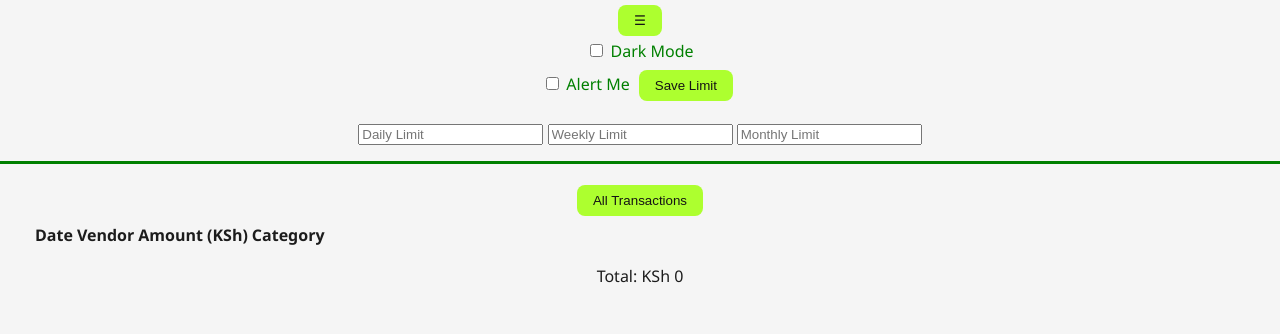
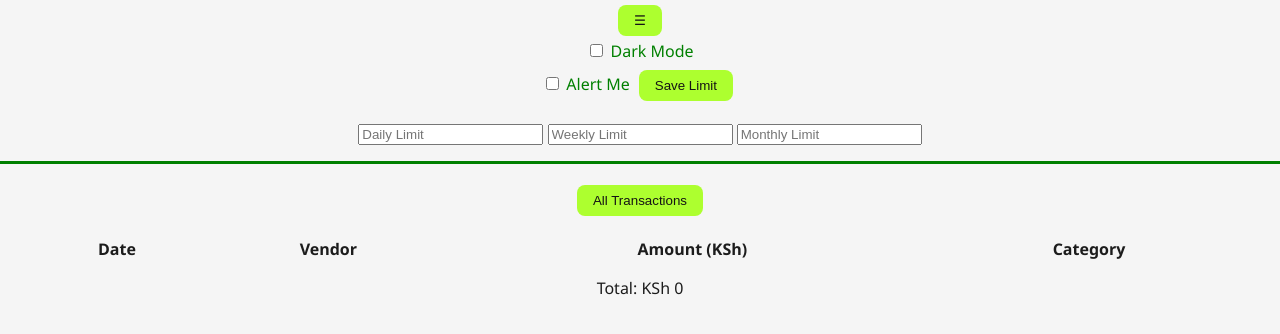
Before and after one commit to NdoloMwende/Chingri-Transactions-Tracker, a plain HTML site: page index.html in a window 1280 px wide. Shown: the part 102-436 px from the top of the page. Drawn offline with Linux system fonts and the light colour scheme.

Commit message:
Styled tx table

```diff
--- a/style.css
+++ b/style.css
@@ -38,3 +38,13 @@ button {
   border-radius: var(--radius);
   cursor: pointer;
 }
+
+#table-section {
+  overflow-x: auto;
+}
+
+#transaction-table {
+  width: 100%;
+  border-collapse: collapse;
+  margin-top: 1rem;
+}
```
